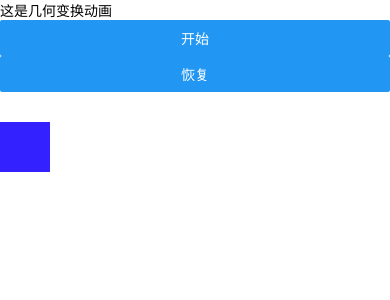
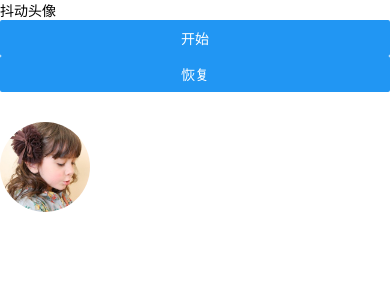
Before and after one commit to 983045775/React-Native_Demo, a React Native app: screen / in a window 390 px wide. Shown: the top 300 px of the page. Built offline with nearby package versions, Linux system fonts and the light colour scheme.

Commit message:
衰弱动画

```diff
--- a/App.tsx
+++ b/App.tsx
@@ -27,7 +27,8 @@ import BackHandleTest from './src/apiTest/BackHandleTest';
 import PermissionsTest from './src/apiTest/PermissionsTest';
 import VibrationTest from './src/apiTest/VibrationTest';
 import KeyboardTest from './src/apiTest/KeyboardTest';
-import {Animationtest1} from "./src/anim/AnimationTest1";
+import Animationtest1 from "./src/anim/AnimationTest1";
+import AnimationDecayTest from "./src/anim/AnimationDecayTest";
 
 function App() {
   return (
@@ -59,7 +60,8 @@ function App() {
     // <PermissionsTest/>
     // <VibrationTest />
     //   <KeyboardTest/>
-      <Animationtest1/>
+    //   <Animationtest1/>
+    <AnimationDecayTest />
   );
 }
 
--- /dev/null
+++ b/src/anim/AnimationDecayTest.tsx
@@ -0,0 +1,51 @@
+import React, {useRef} from 'react';
+import {Animated, Button, StyleSheet, Text, View} from 'react-native';
+
+// @ts-ignore
+import url from '../assets/avatar.png';
+
+function AnimationDecayTest() {
+  const decayValue = useRef(new Animated.Value(0));
+
+  return (
+    <View>
+      <Text>{'抖动头像'}</Text>
+      <Button
+        title={'开始'}
+        onPress={() => {
+          Animated.decay(decayValue.current, {
+            velocity: 1,
+            deceleration: 0.993,
+            useNativeDriver: false,
+          }).start();
+        }}
+      />
+      <Button
+        title={'恢复'}
+        onPress={() => {
+          Animated.decay(decayValue.current, {
+            velocity: 1,
+            deceleration: 0.992,
+            useNativeDriver: false,
+          }).start();
+        }}
+      />
+      <Animated.Image
+        source={url}
+        style={[styles.photo, {marginLeft: decayValue.current}]}
+      />
+    </View>
+  );
+}
+
+const styles = StyleSheet.create({
+  photo: {
+    marginTop: 30,
+    marginLeft: 30,
+    borderRadius: 45,
+    width: 90,
+    height: 90,
+  },
+});
+
+export default AnimationDecayTest;
```
